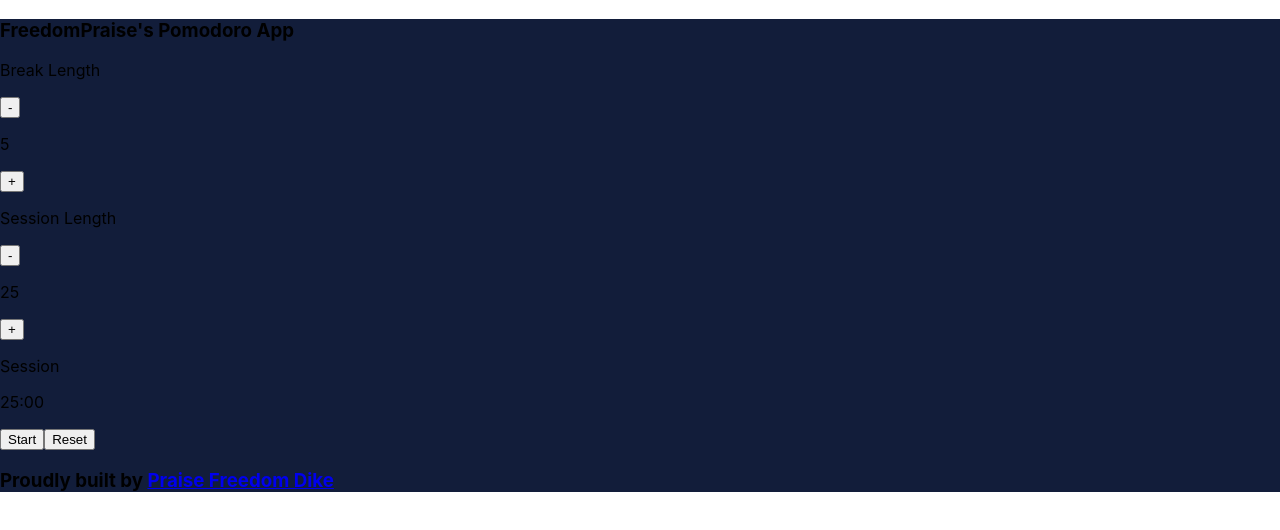
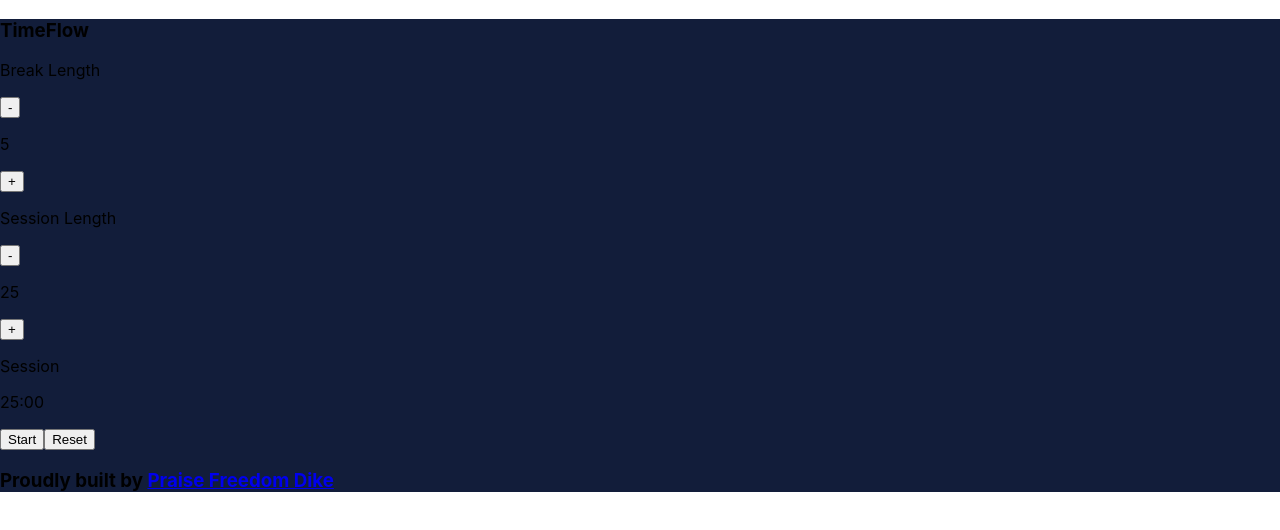
Before and after one commit to freedompraise/TimeFlow, a React (Create React App) app: page / in a window 1280 px wide. Shown: the top 530 px of the page. Built offline with nearby package versions, Linux system fonts and the light colour scheme.

Commit message:
update app name

```diff
--- a/src/components/Header.jsx
+++ b/src/components/Header.jsx
@@ -3,7 +3,7 @@ import React from "react";
 const Header = () => {
   return (
     <div className="text-white text-center py-2">
-      <h3 className="text-xl font-semibold">FreedomPraise's Pomodoro App</h3>
+      <h3 className="text-2xl font-bold tracking-wide">TimeFlow</h3>
     </div>
   );
 };
```
